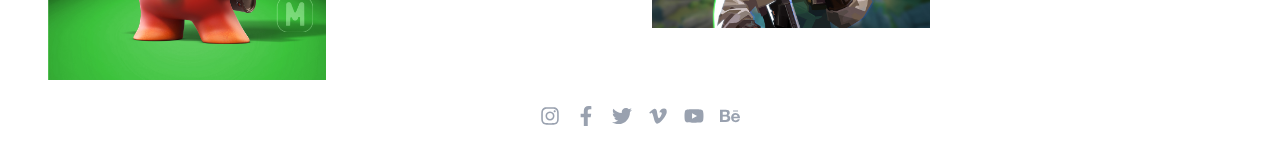
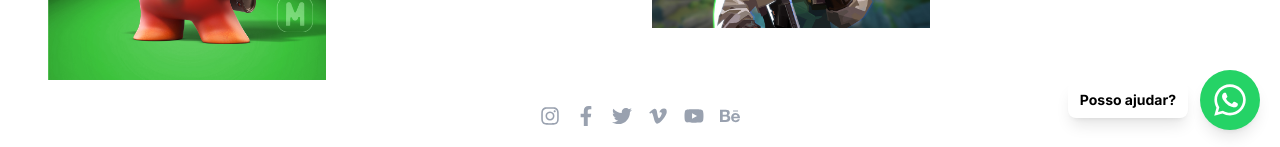
Before and after one commit to Kilobe0/mascoteria, a Next.js app: page / in a window 1280 px wide. Shown: the part 650-797 px from the top of the page. Built offline with nearby package versions, Linux system fonts and the light colour scheme.

Commit message:
feat: add WhatsAppButton component and integrate it into the layout; update tailwind config for custom animations

```diff
--- a/src/app/layout.tsx
+++ b/src/app/layout.tsx
@@ -7,6 +7,7 @@ import { Inter } from 'next/font/google';
 import Header from '@/components/common/Header';
 import Footer from '@/components/common/Footer';
 import CopyrightImage from '@/components/common/CopyrightImage';
+import WhatsAppButton from '@/components/common/WhatsappButton';
 
 const inter = Inter({ subsets: ['latin'] });
 
@@ -33,7 +34,10 @@ export default function RootLayout({
           </main>
           <Footer />
         </div>
+
         <CopyrightImage />
+
+        <WhatsAppButton phoneNumber="5511999999999" />
       </body>
     </html>
   );
--- /dev/null
+++ b/src/components/common/WhatsappButton.tsx
@@ -0,0 +1,60 @@
+// src/components/common/WhatsAppButton.tsx
+'use client';
+
+import Link from 'next/link';
+import { FaWhatsapp } from 'react-icons/fa';
+
+interface WhatsAppButtonProps {
+  phoneNumber: string;
+  message?: string;
+}
+
+const WhatsAppButton: React.FC<WhatsAppButtonProps> = ({
+  phoneNumber,
+  message = 'Olá! Gostaria de saber mais sobre o seu trabalho!'
+}) => {
+  const whatsappUrl = `https://api.whatsapp.com/send?phone=${phoneNumber}&text=${encodeURIComponent(message)}`;
+
+  return (
+    // Container principal: agora é um flexbox para alinhar os itens
+    <div className="fixed bottom-5 right-5 z-[100] flex items-center gap-3">
+
+      {/*
+        Balão de texto:
+        - Não é mais 'absolute' e não depende mais do 'group-hover'.
+        - 'hidden md:flex': Fica escondido por padrão (mobile) e vira um flex item em telas médias (md) ou maiores.
+      */}
+      <div
+        className="
+          hidden md:flex items-center
+          px-3 py-2 bg-white text-black text-sm font-bold rounded-md shadow-lg
+          whitespace-nowrap
+        "
+      >
+        Posso ajudar?
+      </div>
+
+      {/* Botão principal do WhatsApp (código praticamente inalterado) */}
+      <Link
+        href={whatsappUrl}
+        target="_blank"
+        rel="noopener noreferrer"
+        aria-label="WhatsApp Chat Button"
+        className="
+          relative flex items-center justify-center
+          w-[60px] h-[60px] bg-[#25D366] rounded-full
+          shadow-lg hover:scale-105 transition-transform duration-200
+        "
+      >
+        <div
+          className="absolute inset-0 rounded-full animate-shockwave -z-10"
+          style={{ animationDelay: '2s' }}
+        ></div>
+
+        <FaWhatsapp size={36} className="text-white" />
+      </Link>
+    </div>
+  );
+};
+
+export default WhatsAppButton;
--- a/src/components/styles/tailwind.config.js
+++ b/src/components/styles/tailwind.config.js
@@ -0,0 +1,34 @@
+// tailwind.config.js
+
+/** @type {import('tailwindcss').Config} */
+module.exports = {
+  content: [
+    './src/pages/**/*.{js,ts,jsx,tsx,mdx}',
+    './src/components/**/*.{js,ts,jsx,tsx,mdx}',
+    './src/app/**/*.{js,ts,jsx,tsx,mdx}',
+  ],
+  theme: {
+    extend: {
+      // Adicione estas duas seções:
+      animation: {
+        shockwave: 'shockwave 2s ease-out infinite',
+      },
+      keyframes: {
+        shockwave: {
+          '0%': {
+            transform: 'scale(1)',
+            boxShadow: '0 0 2px rgba(37, 211, 102, .5), inset 0 0 1px rgba(37, 211, 102, .5)',
+          },
+          '95%': {
+            boxShadow: '0 0 50px transparent, inset 0 0 30px transparent',
+          },
+          '100%': {
+            transform: 'scale(1.2)',
+          },
+        },
+      },
+      // ... (suas outras extensões, se houver)
+    },
+  },
+  plugins: [],
+};
```
